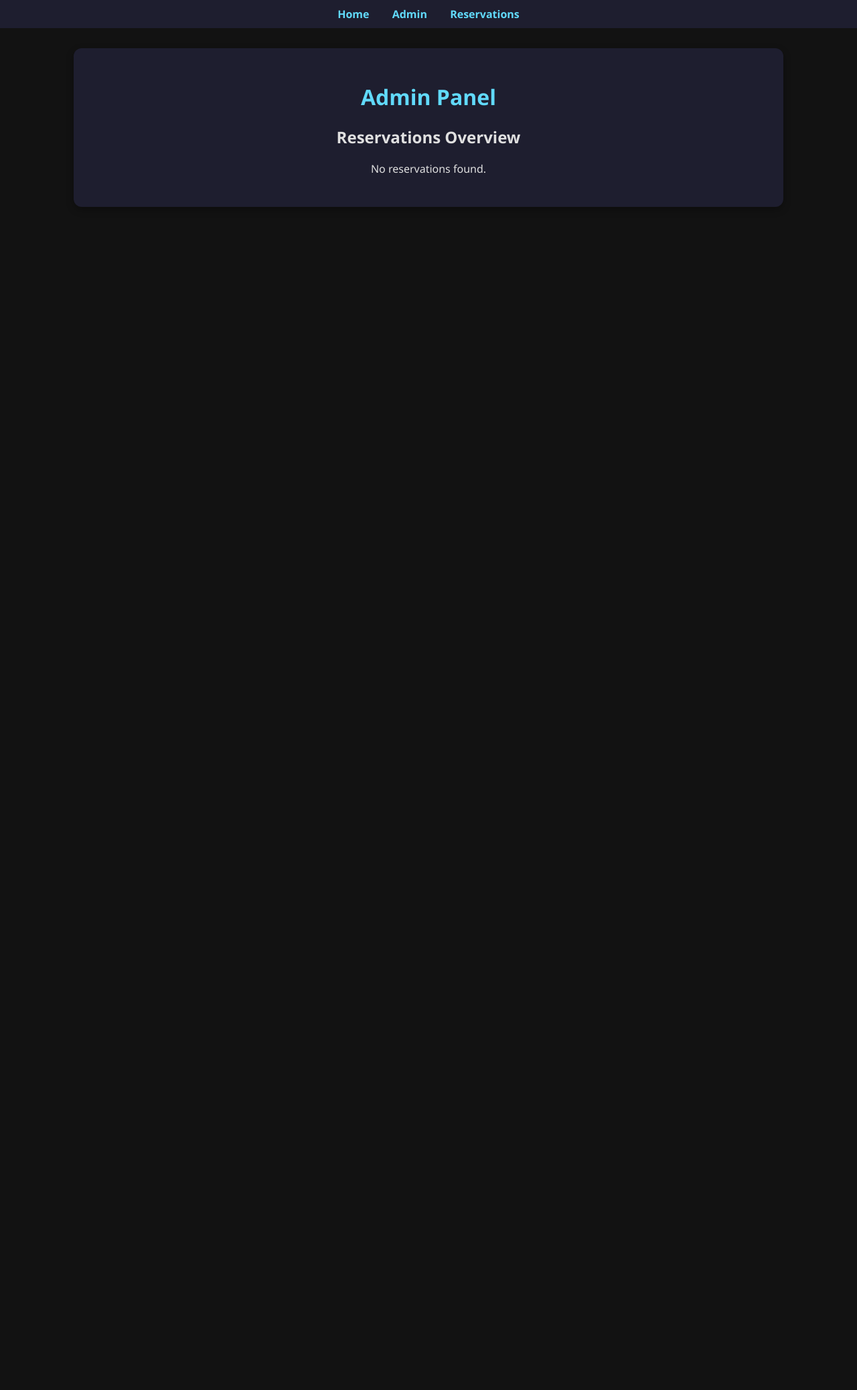
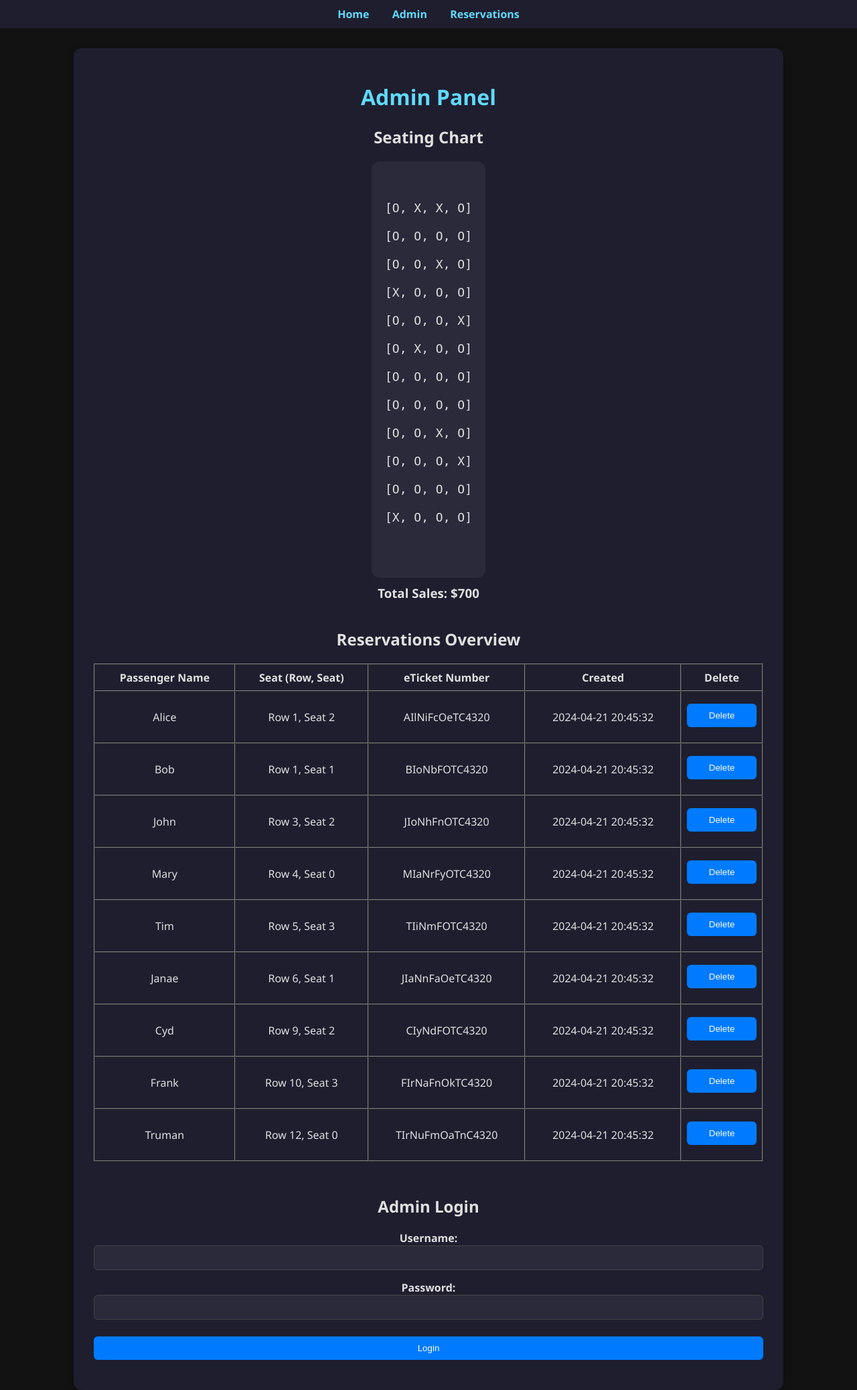
Before and after one commit to llostinthesauce/softwareengineeringfinal, a Flask app: page /admin in a window 1280 px wide. Shown: the whole page at 67% size. Before the commit the page ends 309 px from the top, so only its background shows below. Run offline with Flask 3, Linux system fonts and the light colour scheme; a user stored in the database is signed in.

Commit message:
Added Admin Portal

```diff
--- a/app.py
+++ b/app.py
@@ -56,7 +56,7 @@ def index():
 def reserve_seat():
     """Seat reservation page."""
     if request.method == "POST":
-        # TODO: Handle reservation form submission (later)
+        # TODO: Handle reservation form submission (later) - note from maddie. Please make first name entry labeled 'first_name'
         pass
 
     reservations = Reservation.query.all()
@@ -74,22 +74,49 @@ def reserve_seat():
 
 @app.route("/admin", methods=["GET", "POST"])
 def admin():
-    """Admin login page (will also serve dashboard after login)."""
     if request.method == "POST":
-        # TODO: Handle admin login form submission (later)
-        pass
+        username = request.form["username"].strip()
+        password = request.form["password"].strip()
+
+        if not username or not password:
+            return render_template("admin.html", error="Please enter both username and password.")
+
+        admin = Admin.query.filter_by(username=username, password=password).first()
+
+        if admin:
+            session['admin_logged_in'] = True
+        else:
+            return render_template("admin.html", error="Invalid username/password com ")
+
+    if session.get('admin_logged_in'):
+        reservations = Reservation.query.all()
+        cost_matrix = get_cost_matrix()
+        seating_chart = [['O' for _ in range(4)] for _ in range(12)]
+        total_sales = 0
+
+        for res in reservations:
+            row, col = res.seatRow, res.seatColumn
+            seating_chart[row][col] = 'X'
+            total_sales += cost_matrix[row][col]
+
+        return render_template("admin.html",
+                               reservations=reservations,
+                               total_sales=total_sales,
+                               seating_chart=seating_chart)
 
     return render_template("admin.html")
 
 @app.route("/delete_reservation/<int:reservation_id>", methods=["POST"])
 def delete_reservation(reservation_id):
-    """Delete a reservation (logic will be added later)."""
-    # TODO: Handle deleting reservation (later)
-    pass
+    reservation = Reservation.query.get_or_404(reservation_id)
+    db.session.delete(reservation)
+    db.session.commit()
+    flash("Success. The Reservation for {first_name} was successfully deleted.")
+    return redirect(url_for('admin'))
 
 # =============================
 # MAIN
 # =============================
 
 if __name__ == "__main__":
-    app.run(host="0.0.0.0", port=5000, debug=True)
+    app.run(host="0.0.0.0", port=5001, debug=True)
--- a/templates/admin.html
+++ b/templates/admin.html
@@ -18,26 +18,37 @@
     <div class="div-container">
         <h1>Admin Panel</h1>
 
-        {% if not session.get('admin_logged_in') %}
-            <!-- Admin Login Form -->
-            <form method="POST" action="{{ url_for('admin') }}">
-                <label for="username">Username:</label>
-                <input type="text" name="username" id="username" required>
+        <!-- Error Code -->
+        {% if error %}
+        <p style="color: red;">{{ error }}</p>
+        {% endif %}
 
-                <label for="password">Password:</label>
-                <input type="password" name="password" id="password" required>
+        {% if session.get('admin_logged_in') %}
+            <!-- Seating Chart -->
+<h2>Seating Chart</h2>
+<div style="background-color: #2a2a3b; padding: 20px; border-radius: 12px; display: inline-block;">
+    <pre style="font-size: 18px; text-align: left;">
+{% for row in seating_chart %}
+[{{ row | join(', ') }}]
+{% endfor %}
+    </pre>
+</div>
 
-                <input type="submit" value="Login">
-            </form>
-        {% else %}
-            <!-- Admin Dashboard View -->
-            <h2>Reservations Overview</h2>
+
+
+            </pre>
+
+            <!-- Total Sales -->
+            <h3 style="margin-top: 10px;">Total Sales: ${{ total_sales }}</h3>
+
+            <!-- Reservations Overview -->
+            <h2 style="margin-top: 40px;">Reservations Overview</h2>
 
             {% if reservations %}
                 <table border="1" cellpadding="8" cellspacing="0" style="width: 100%; margin-top: 20px;">
                     <tr>
                         <th>Passenger Name</th>
-                        <th>Seat (Row, Column)</th>
+                        <th>Seat (Row, Seat)</th>
                         <th>eTicket Number</th>
                         <th>Created</th>
                         <th>Delete</th>
@@ -45,7 +56,7 @@
                     {% for res in reservations %}
                     <tr>
                         <td>{{ res.passengerName }}</td>
-                        <td>Row {{ res.seatRow }}, Column {{ res.seatColumn }}</td>
+                        <td>Row {{ res.seatRow + 1}}, Seat {{ res.seatColumn }}</td>
                         <td>{{ res.eTicketNumber }}</td>
                         <td>{{ res.created }}</td>
                         <td>
@@ -56,13 +67,22 @@
                     </tr>
                     {% endfor %}
                 </table>
-
-                <h3 style="margin-top: 30px;">Total Sales: ${{ total_sales }}</h3>
-
             {% else %}
                 <p>No reservations found.</p>
             {% endif %}
         {% endif %}
+
+        <!-- Admin Login Form at the bottom -->
+        <h2 style="margin-top: 50px;">Admin Login</h2>
+        <form method="POST" action="{{ url_for('admin') }}">
+            <label for="username">Username:</label>
+            <input type="text" name="username" id="username" required>
+
+            <label for="password">Password:</label>
+            <input type="password" name="password" id="password" required>
+
+            <input type="submit" value="Login">
+        </form>
     </div>
 
 </body>
```
